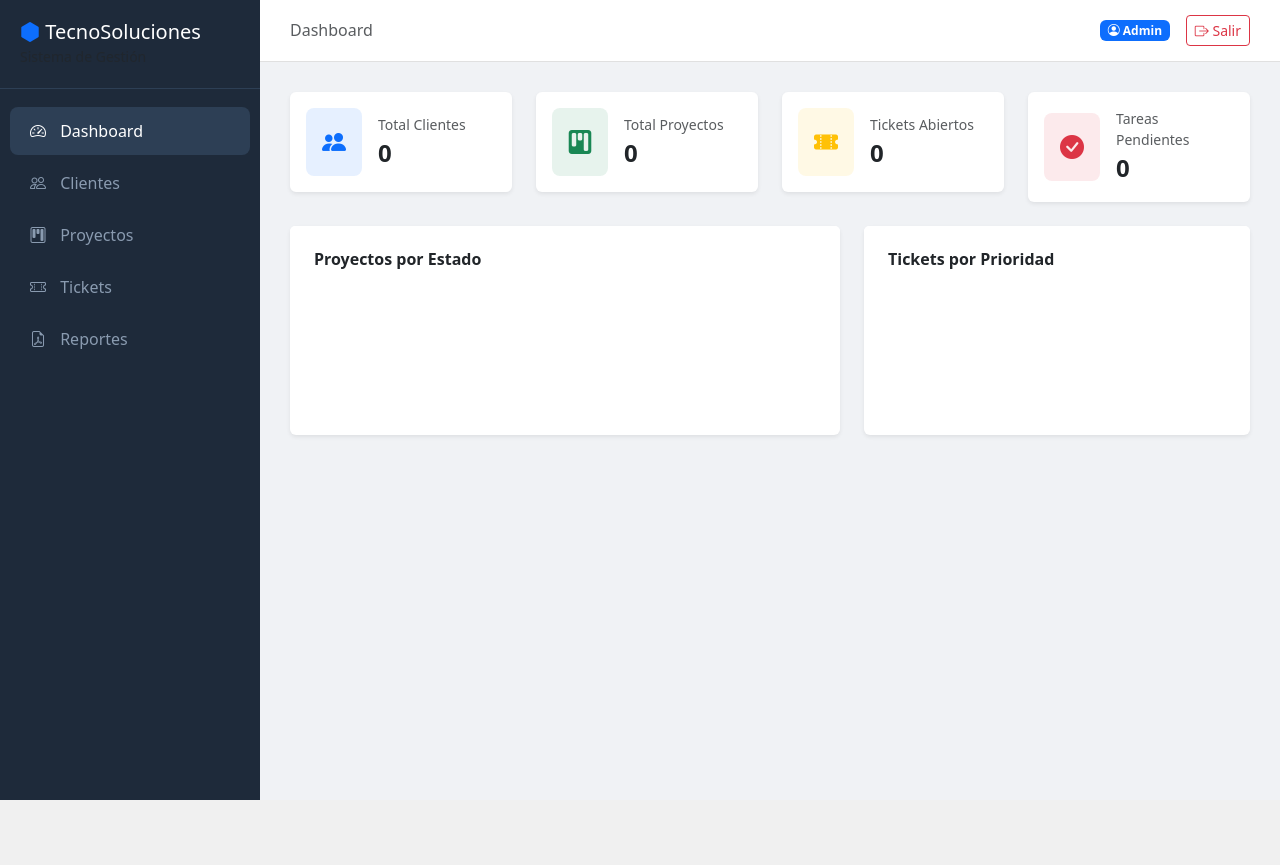
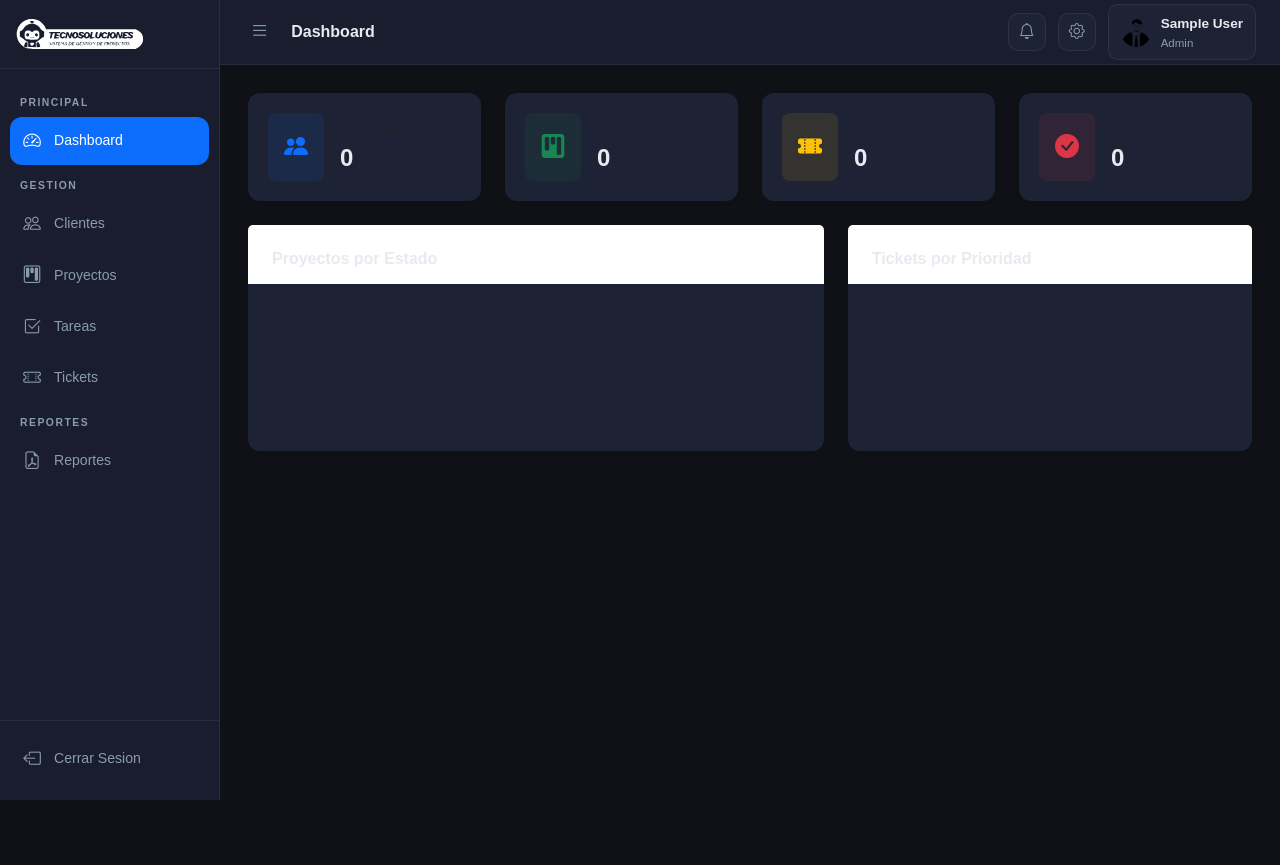
Before and after one commit to ANTDOR9/PROYECTO-tecnosoluciones-sgp, a PHP site: page /index.php in a window 1280 px wide. Before the commit the page ends 800 px from the top, so only its background shows below. Run offline with PHP 8.4, Linux system fonts and the light colour scheme; the visitor is signed in with stand-in values (Sample User, id 1).

Commit message:
sidebar + topbar rediseñados

```diff
--- a/app/views/layouts/header.php
+++ b/app/views/layouts/header.php
@@ -1,94 +1,108 @@
+<?php if (session_status() === PHP_SESSION_NONE) session_start(); ?>
 <!DOCTYPE html>
 <html lang="es">
 <head>
     <meta charset="UTF-8">
     <meta name="viewport" content="width=device-width, initial-scale=1.0">
     <title><?= $title ?? 'TecnoSoluciones SGP' ?></title>
+    <link rel="icon" type="image/x-icon" href="/PROYECTO-tecnosoluciones-sgp/public/assets/img/favicon.ico">
     <link href="https://cdn.jsdelivr.net/npm/bootstrap@5.3.0/dist/css/bootstrap.min.css" rel="stylesheet">
     <link href="https://cdn.jsdelivr.net/npm/bootstrap-icons@1.11.0/font/bootstrap-icons.css" rel="stylesheet">
-    <style>
-        :root {
-            --sidebar-width: 260px;
-        }
-        body { background: #f0f2f5; }
-        .sidebar {
-            width: var(--sidebar-width);
-            min-height: 100vh;
-            background: #1e2a3a;
-            position: fixed;
-            top: 0; left: 0;
-            z-index: 100;
-            transition: all 0.3s;
-        }
-        .sidebar .brand {
-            padding: 20px;
-            border-bottom: 1px solid #2d3f55;
-        }
-        .sidebar .nav-link {
-            color: #8a9bb0;
-            padding: 12px 20px;
-            border-radius: 8px;
-            margin: 2px 10px;
-            transition: all 0.2s;
-        }
-        .sidebar .nav-link:hover,
-        .sidebar .nav-link.active {
-            background: #2d3f55;
-            color: #fff;
-        }
-        .sidebar .nav-link i { margin-right: 10px; }
-        .main-content {
-            margin-left: var(--sidebar-width);
-            padding: 30px;
-        }
-        .topbar {
-            background: #fff;
-            padding: 15px 30px;
-            margin-left: var(--sidebar-width);
-            border-bottom: 1px solid #e0e0e0;
-            position: sticky;
-            top: 0;
-            z-index: 99;
-        }
-    </style>
+    <link href="/PROYECTO-tecnosoluciones-sgp/public/assets/css/main.css" rel="stylesheet">
 </head>
 <body>
 
-<!-- Sidebar -->
-<div class="sidebar">
-    <div class="brand">
-        <h5 class="text-white mb-0"><i class="bi bi-hexagon-fill text-primary"></i> TecnoSoluciones</h5>
-        <small class="text-muted">Sistema de Gestión</small>
+<!-- SIDEBAR -->
+<aside class="sidebar" id="sidebar">
+    <div class="sidebar-brand">
+        <img src="/PROYECTO-tecnosoluciones-sgp/public/assets/img/logo.svg" alt="Logo" class="logo-full">
+        <img src="/PROYECTO-tecnosoluciones-sgp/public/assets/img/logo-icon.svg" alt="Logo" class="logo-icon">
     </div>
-    <nav class="nav flex-column mt-3">
-        <a href="/PROYECTO-tecnosoluciones-sgp/public/" class="nav-link <?= ($active ?? '') == 'dashboard' ? 'active' : '' ?>">
-            <i class="bi bi-speedometer2"></i> Dashboard
+
+    <nav class="sidebar-nav">
+        <div class="nav-section-label">Principal</div>
+
+        <a href="/PROYECTO-tecnosoluciones-sgp/public/home"
+           class="nav-item <?= ($active ?? '') == 'dashboard' ? 'active' : '' ?>"
+           data-label="Dashboard">
+            <i class="bi bi-speedometer2"></i>
+            <span>Dashboard</span>
         </a>
-        <a href="/PROYECTO-tecnosoluciones-sgp/public/clients" class="nav-link <?= ($active ?? '') == 'clients' ? 'active' : '' ?>">
-            <i class="bi bi-people"></i> Clientes
+
+        <div class="nav-section-label">Gestion</div>
+
+        <a href="/PROYECTO-tecnosoluciones-sgp/public/clients"
+           class="nav-item <?= ($active ?? '') == 'clients' ? 'active' : '' ?>"
+           data-label="Clientes">
+            <i class="bi bi-people"></i>
+            <span>Clientes</span>
         </a>
-        <a href="/PROYECTO-tecnosoluciones-sgp/public/projects" class="nav-link <?= ($active ?? '') == 'projects' ? 'active' : '' ?>">
-            <i class="bi bi-kanban"></i> Proyectos
+
+        <a href="/PROYECTO-tecnosoluciones-sgp/public/projects"
+           class="nav-item <?= ($active ?? '') == 'projects' ? 'active' : '' ?>"
+           data-label="Proyectos">
+            <i class="bi bi-kanban"></i>
+            <span>Proyectos</span>
         </a>
-        <a href="/PROYECTO-tecnosoluciones-sgp/public/tickets" class="nav-link <?= ($active ?? '') == 'tickets' ? 'active' : '' ?>">
-            <i class="bi bi-ticket-perforated"></i> Tickets
+
+        <a href="/PROYECTO-tecnosoluciones-sgp/public/tasks"
+           class="nav-item <?= ($active ?? '') == 'tasks' ? 'active' : '' ?>"
+           data-label="Tareas">
+            <i class="bi bi-check2-square"></i>
+            <span>Tareas</span>
         </a>
-        <a href="/PROYECTO-tecnosoluciones-sgp/public/reports" class="nav-link <?= ($active ?? '') == 'reports' ? 'active' : '' ?>">
-            <i class="bi bi-file-earmark-pdf"></i> Reportes
+
+        <a href="/PROYECTO-tecnosoluciones-sgp/public/tickets"
+           class="nav-item <?= ($active ?? '') == 'tickets' ? 'active' : '' ?>"
+           data-label="Tickets">
+            <i class="bi bi-ticket-perforated"></i>
+            <span>Tickets</span>
+        </a>
+
+        <div class="nav-section-label">Reportes</div>
+
+        <a href="/PROYECTO-tecnosoluciones-sgp/public/reports"
+           class="nav-item <?= ($active ?? '') == 'reports' ? 'active' : '' ?>"
+           data-label="Reportes">
+            <i class="bi bi-file-earmark-pdf"></i>
+            <span>Reportes</span>
         </a>
     </nav>
-</div>
 
-<!-- Topbar -->
-<div class="topbar d-flex justify-content-between align-items-center">
-    <h6 class="mb-0 text-muted"><?= $title ?? '' ?></h6>
-    <div class="d-flex align-items-center gap-3">
-        <span class="badge bg-primary"><i class="bi bi-person-circle"></i> Admin</span>
-        <a href="/PROYECTO-tecnosoluciones-sgp/public/auth/logout" class="btn btn-sm btn-outline-danger">
-            <i class="bi bi-box-arrow-right"></i> Salir
+    <div class="sidebar-footer">
+        <a href="/PROYECTO-tecnosoluciones-sgp/public/auth/logout"
+           class="nav-item"
+           data-label="Cerrar Sesion">
+            <i class="bi bi-box-arrow-left"></i>
+            <span>Cerrar Sesion</span>
         </a>
     </div>
-</div>
+</aside>
 
-<!-- Contenido -->
-<div class="main-content">
+<!-- TOPBAR -->
+<header class="topbar" id="topbar">
+    <div class="topbar-left">
+        <button class="btn-toggle" id="btnToggle">
+            <i class="bi bi-list"></i>
+        </button>
+        <span class="topbar-title"><?= $title ?? 'Dashboard' ?></span>
+    </div>
+    <div class="topbar-right">
+        <a href="#" class="topbar-icon-btn" title="Notificaciones">
+            <i class="bi bi-bell"></i>
+        </a>
+        <a href="#" class="topbar-icon-btn" title="Configuracion">
+            <i class="bi bi-gear"></i>
+        </a>
+        <div class="avatar-btn">
+            <img src="/PROYECTO-tecnosoluciones-sgp/public/assets/img/avatar.svg" alt="Avatar">
+            <div>
+                <span><?= $_SESSION['usuario_nombre'] ?? 'Admin' ?></span>
+                <small><?= ucfirst($_SESSION['usuario_rol'] ?? 'admin') ?></small>
+            </div>
+        </div>
+    </div>
+</header>
+
+<!-- CONTENIDO PRINCIPAL -->
+<main class="main-content" id="mainContent">
```
